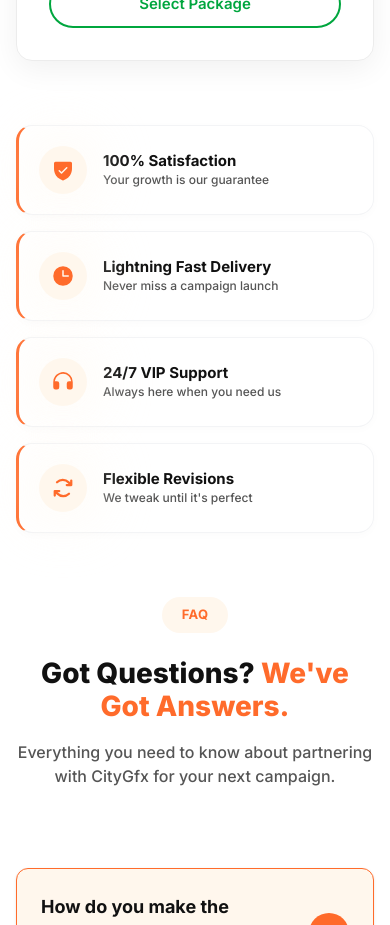
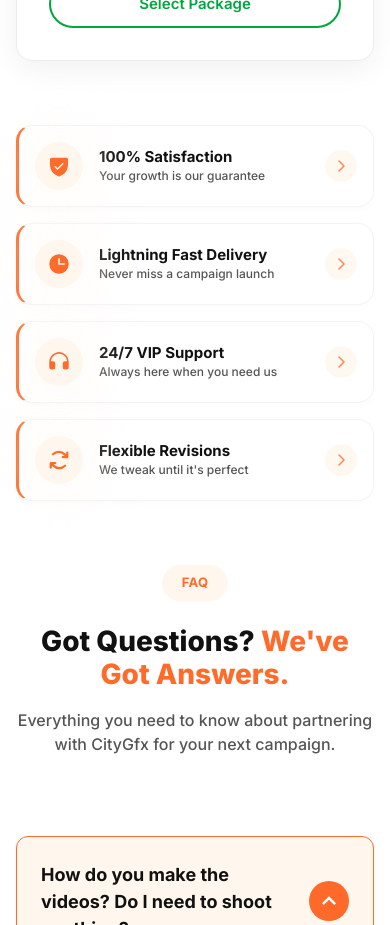
Before and after one commit to goshalontu25-cpu/citygfx-landing-page, a Next.js app: page / in a window 390 px wide. Shown: the part 7020-7945 px from the top of the page. Built offline with nearby package versions, Linux system fonts and the light colour scheme.

Commit message:
Fix Trust Indicators layout so the arrow remains visible on all screens

```diff
--- a/components/pricing.tsx
+++ b/components/pricing.tsx
@@ -375,7 +375,7 @@ export function Pricing() {
             {trustIndicators.map((item, idx) => (
               <div
                 key={idx}
-                className={`flex flex-col sm:flex-row items-start sm:items-center justify-between p-5 md:p-6 bg-white rounded-2xl border border-gray-100 shadow-[0_2px_10px_rgba(0,0,0,0.02)] hover:shadow-md transition-shadow border-l-[3px] group cursor-default ${item.borderClass} gap-4 sm:gap-2`}
+                className={`flex flex-row items-center justify-between p-4 md:p-6 bg-white rounded-2xl border border-gray-100 shadow-[0_2px_10px_rgba(0,0,0,0.02)] hover:shadow-md transition-shadow border-l-[3px] group cursor-default ${item.borderClass} gap-3 md:gap-4`}
               >
                 <div className="flex items-center gap-4">
                   {/* Icon with radial glow */}
@@ -394,7 +394,7 @@ export function Pricing() {
                 </div>
 
                 {/* Right Arrow */}
-                <div className={`hidden sm:flex w-8 h-8 shrink-0 rounded-full items-center justify-center ${item.bgClass} ${item.colorClass} opacity-80 group-hover:opacity-100 transition-opacity ml-auto`}>
+                <div className={`flex w-8 h-8 shrink-0 rounded-full items-center justify-center ${item.bgClass} ${item.colorClass} opacity-80 group-hover:opacity-100 transition-opacity ml-auto`}>
                   <CaretRight className="w-4 h-4" />
                 </div>
               </div>
```
